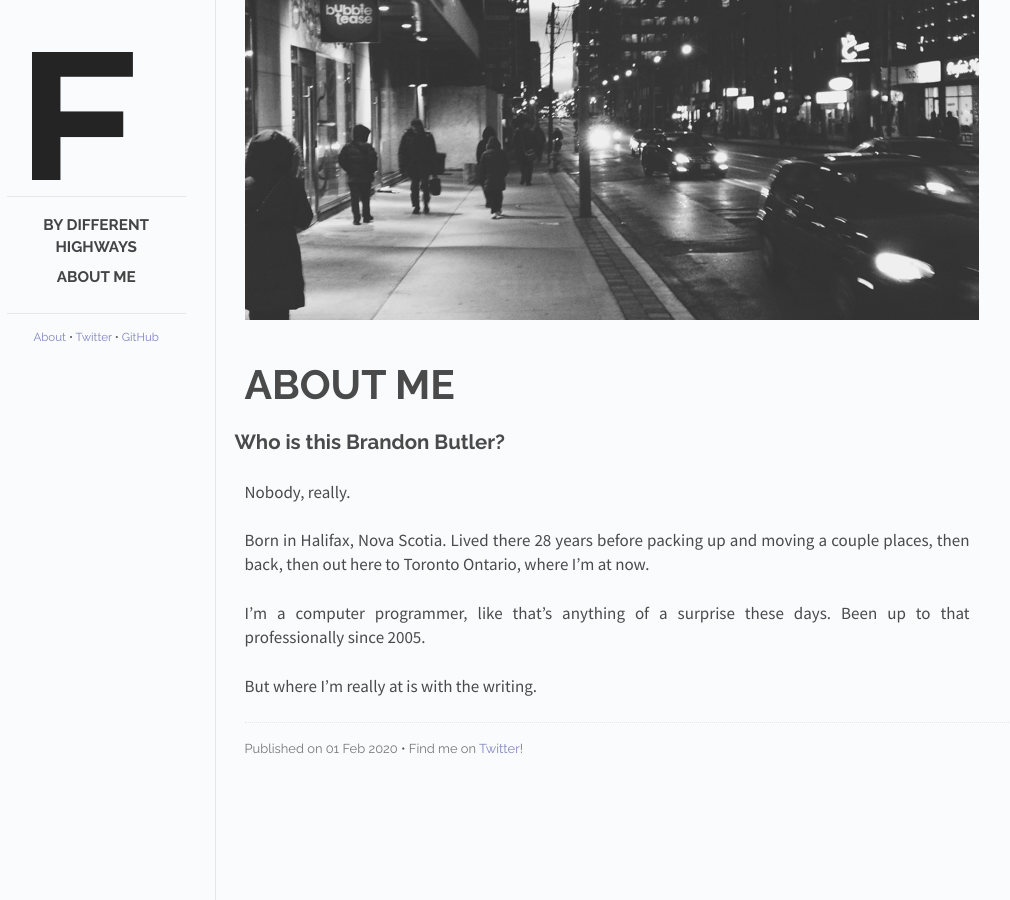
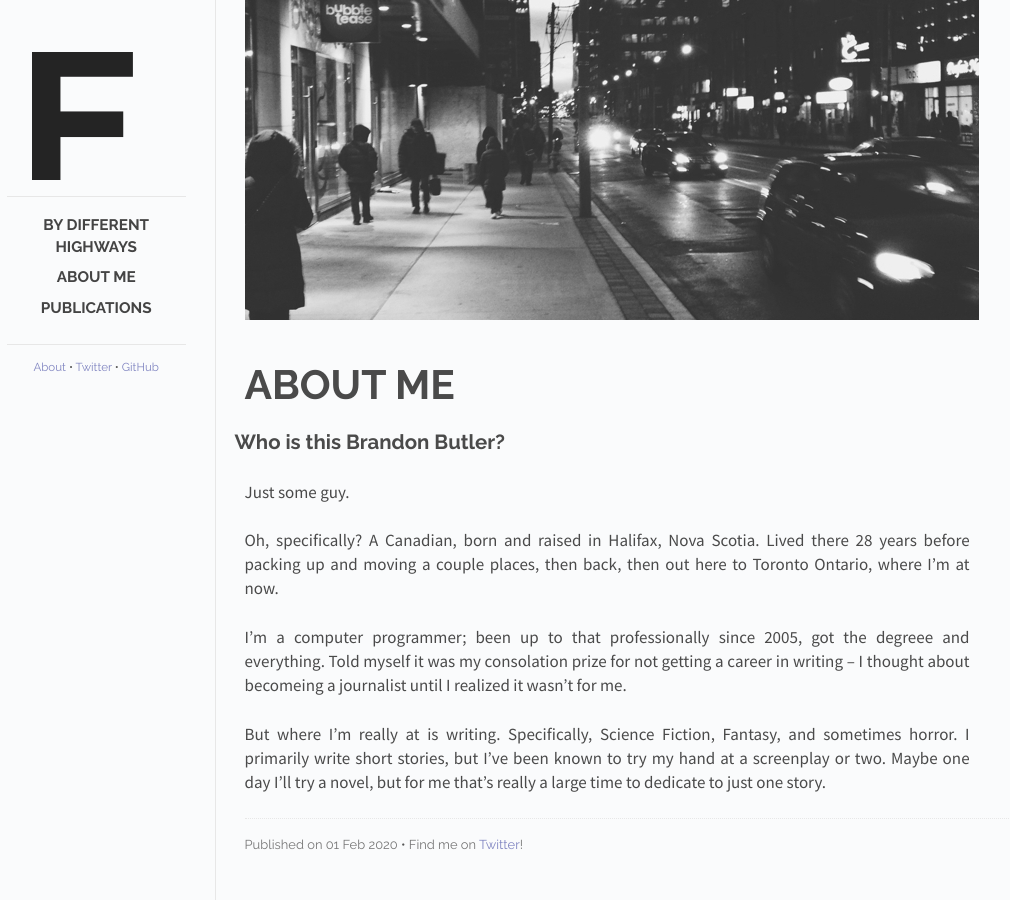
Before and after one commit to Butler-Brand/Butler-Brand.github.io, a Jekyll site: the page built from _posts/2020-01-01-about-post.md, in a window 1280 px wide. Shown: the whole page, without its empty margins (143-1153 px from the left). Built offline with Jekyll 4.4.1, drawn with Linux system fonts in a browser that asks for light colours; Markdown is read by kramdown in place of the engine named in the settings.

Commit message:
Updating about page, bibliography

```diff
--- a/_posts/2020-01-01-about-post.md
+++ b/_posts/2020-01-01-about-post.md
@@ -9,10 +9,12 @@ order: 2
 
 ## Who is this Brandon Butler?
 
-Nobody, really.
+Just some guy.
 
-Born in Halifax, Nova Scotia. Lived there 28 years before packing up and moving a couple places, then back, then out here to Toronto Ontario, where I'm at now.
+Oh, specifically? A Canadian, born and raised in Halifax, Nova Scotia. Lived there 28 years before packing up and moving a couple places, then back, then out here to Toronto Ontario, where I'm at now.
 
-I'm a computer programmer, like that's anything of a surprise these days. Been up to that professionally since 2005.
+I'm a computer programmer; been up to that professionally since 2005, got the degreee and everything. Told myself it was my consolation prize for not getting a career in writing --
+I thought about becomeing a journalist until I realized it wasn't for me.
 
-But where I'm really at is with the writing.
+But where I'm really at is writing. Specifically, Science Fiction, Fantasy, and sometimes horror. I primarily write short stories, but I've been known to try my hand at a screenplay or two. Maybe one day I'll try
+a novel, but for me that's really a large time to dedicate to just one story.
```
Also changed, not shown: _posts/2020-01-02-publications-post.md (added, +17 -0 lines).
